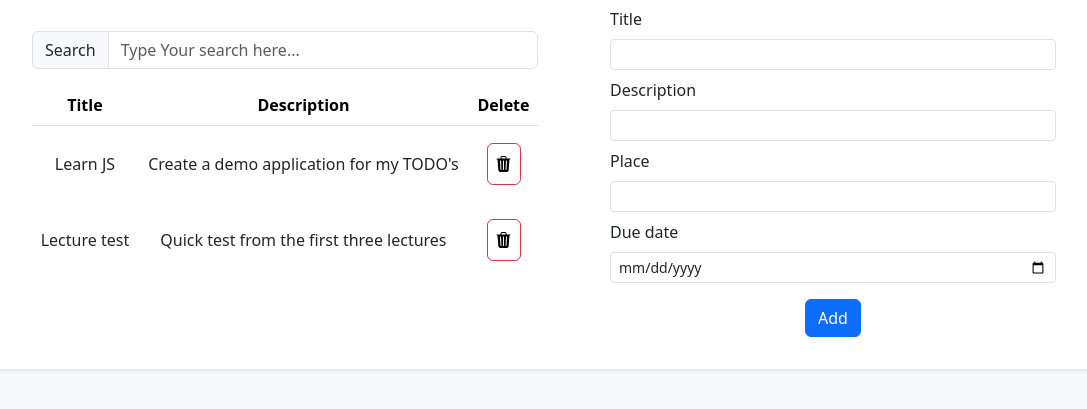
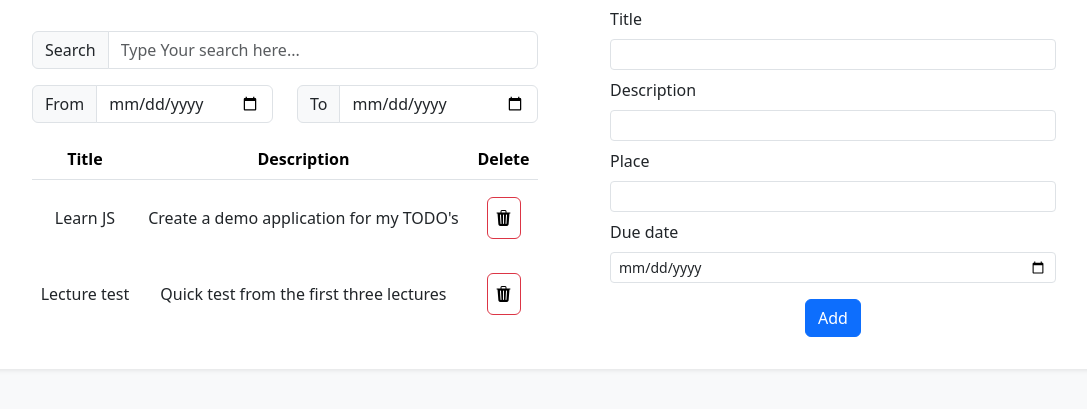
Before and after one commit to venomiakk/ail, a plain HTML site: page MyTodoApp/index.html in a window 1280 px wide. Shown: the part 113-522 px from the top of the page, without its empty margins (90-1177 px from the left). Drawn offline with nearby package versions, Linux system fonts and the light colour scheme; no server answers.

Commit message:
MyTodoApp pre7 (4.0)

```diff
--- a/MyTodoApp/index.html
+++ b/MyTodoApp/index.html
@@ -38,10 +38,18 @@
               id="inputSearch"
               placeholder="Type Your search here..."
               class="form-control"
-              aria-label="Search"
             />
           </div>
-          <div id="todoListView"></div>
+          <div class="row mb-3">
+            <div class="col input-group">
+              <label class="input-group-text">From</label>
+              <input type="date" id="startDate" class="form-control" />
+            </div>
+            <div class="col input-group">
+              <label class="input-group-text">To</label>
+              <input type="date" id="endDate" class="form-control" />
+            </div>
+          </div>
           <table id="todoTableView" class="table">
             <tr id="todoHeadRow">
               <th class="text-center">Title</th>
--- a/MyTodoApp/scripts.js
+++ b/MyTodoApp/scripts.js
@@ -116,8 +116,8 @@ let updateTodoTable = function () {
     }
   }
 };
-setInterval(updateTodoTable, 1000);
-// setTimeout(updateTodoTable, 1000);
+// setInterval(updateTodoTable, 1000);
+setTimeout(updateTodoTable, 1000);
 
 //* delete element (called by EventListener)
 let deleteTodo = function (index) {
```
